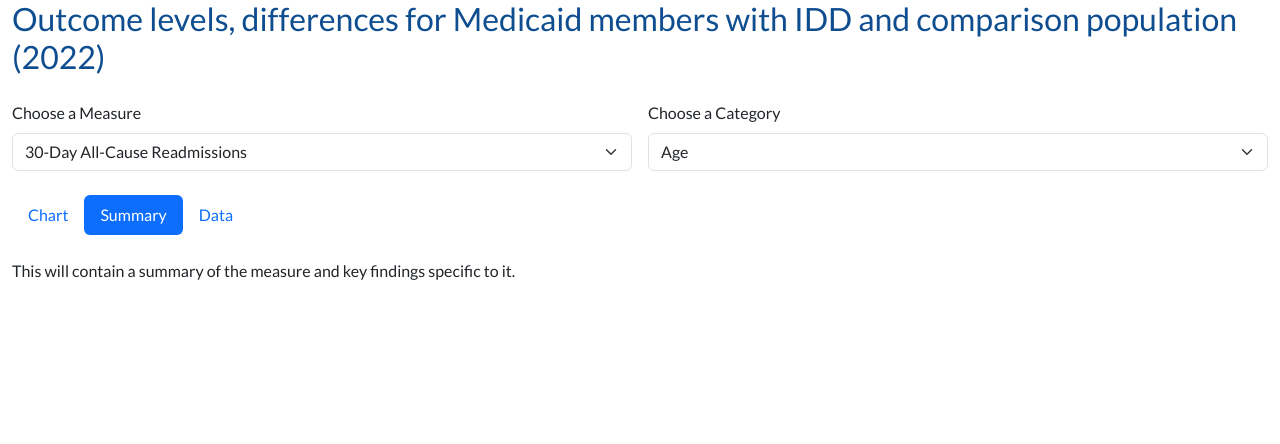
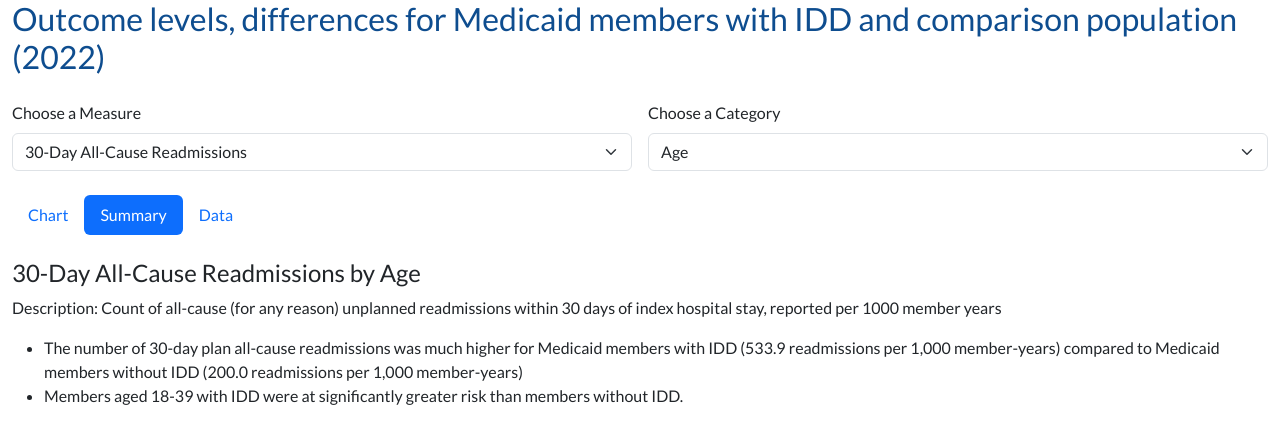
Before and after one commit to OCTRI/ucedd-dashboard, a Vue app: page / in a window 1280 px wide. Both pictures are taken after a click on the tab "Summary". Shown: the top 444 px of the page. Built offline with nearby package versions, Linux system fonts and the light colour scheme.

Commit message:
Rudimentary exploration for providing a generated summary.

```diff
--- a/src/App.vue
+++ b/src/App.vue
@@ -1,14 +1,17 @@
 <script setup lang="ts">
 import { ref, computed, onMounted } from 'vue';
 import BarChart from '@/components/BarChart.vue';
+import Summary from '@/components/Summary.vue';
 import Table from '@/components/Table.vue';
 import Papa from 'papaparse';
 import DataRow from '@/types/DataRow';
 import DisplayRow from '@/types/DisplayRow';
+import MeasureRow from '@/types/MeasureRow';
 
 const csvData = ref<Array<DisplayRow>>([]);
 const selectedMeasure = ref<string>("");
 const selectedCategory = ref<string>("");
+const measureRows = ref<Array<MeasureRow>>([]);
 
 const measures = computed(() => {
   const measureSet = new Set<string>(csvData.value.map((row) => row.measure));
@@ -39,6 +42,22 @@ const filteredData = computed(() => {
   return all;
 });
 
+const selectedMeasureRow = computed(() => {
+  const row = measureRows.value.filter((row) => row.measure === selectedMeasure.value);
+  if (!row.length) {
+    return {
+      measure: selectedMeasure.value,
+      description: "",
+      all: "",
+      age: "",
+      race: "",
+      residency: "",
+      sex: "",
+    }
+  }
+  return row[0];
+});
+
 const fetchCSVData = () => {
   const location = window.location.href;
   const prefix = location.endsWith("/") ? location.slice(0, location.length - 1) : location;
@@ -50,6 +69,25 @@ const fetchCSVData = () => {
         dynamicTyping: true,
         complete: (results) => {
           initialize(results);
+        },
+      });
+    })
+    .catch((error) => {
+      console.error("Error fetching the CSV file:", error);
+    });
+};
+
+const fetchMeasureSummary = () => {
+  const location = window.location.href;
+  const prefix = location.endsWith("/") ? location.slice(0, location.length - 1) : location;
+  fetch(prefix + "/measures.csv")
+    .then((response) => response.text())
+    .then((csvText) => {
+      Papa.parse<MeasureRow>(csvText, {
+        header: true,
+        dynamicTyping: true,
+        complete: (results) => {
+          measureRows.value = results.data;
         },
       });
     })
@@ -72,6 +110,7 @@ const initialize = (results: Papa.ParseResult<DataRow>) => {
 
 onMounted(() => {
   fetchCSVData();
+  fetchMeasureSummary();
 });
 
 
@@ -116,7 +155,7 @@ onMounted(() => {
       <BarChart :data=filteredData />
     </div>
     <div class="tab-pane fade" id="pills-summary" role="tabpanel" aria-labelledby="pills-summary-tab">
-      <p>This will contain a summary of the measure and key findings specific to it.</p>
+      <Summary :category=selectedCategory :summary=selectedMeasureRow />
     </div>
     <div class="tab-pane fade" id="pills-data" role="tabpanel" aria-labelledby="pills-data-tab">
       <Table :data=filteredData />
--- /dev/null
+++ b/src/components/Summary.vue
@@ -0,0 +1,52 @@
+<script setup lang="ts">
+import { computed, PropType, ref, watch } from 'vue';
+import MeasureRow from '@/types/MeasureRow';
+
+const props = defineProps({
+  category: {
+    type: String,
+    required: true
+  },
+  summary: {
+    type: Object as PropType<MeasureRow>,
+    required: true
+  }
+});
+
+const ready = ref<boolean>(false);
+
+const description = computed(() => {
+    return props.summary.description;
+});
+
+const categoryFinding = computed(() => {
+    return props.summary[props.category.toLowerCase() as keyof MeasureRow];
+});
+
+const allFinding = computed(() => {
+    return props.summary.all;
+});
+
+const hasFindings = computed(() => {
+    return categoryFinding || allFinding;
+});
+
+watch(() => props.summary, (newData) => {
+    if (newData.measure.length) {
+        ready.value = true;
+    }
+}, { immediate: true });
+</script>
+
+<template>
+    <h4>{{props.summary.measure}} by {{ props.category }}</h4>
+    <p v-if="description">Description: {{ props.summary.description }}</p>
+    <ul v-if="hasFindings">
+        <li v-if="allFinding">
+            {{ allFinding }}
+        </li>
+        <li v-if="categoryFinding">
+            {{ categoryFinding }}
+        </li>
+    </ul>
+</template>
--- /dev/null
+++ b/src/types/MeasureRow.ts
@@ -0,0 +1,9 @@
+export default interface MeasureRow {
+    measure: string;
+    description: string;
+    all: string;
+    age: string;
+    race: string;
+    residency: string;
+    sex: string;
+}
```
Also changed, not shown: public/measures.csv (added).
